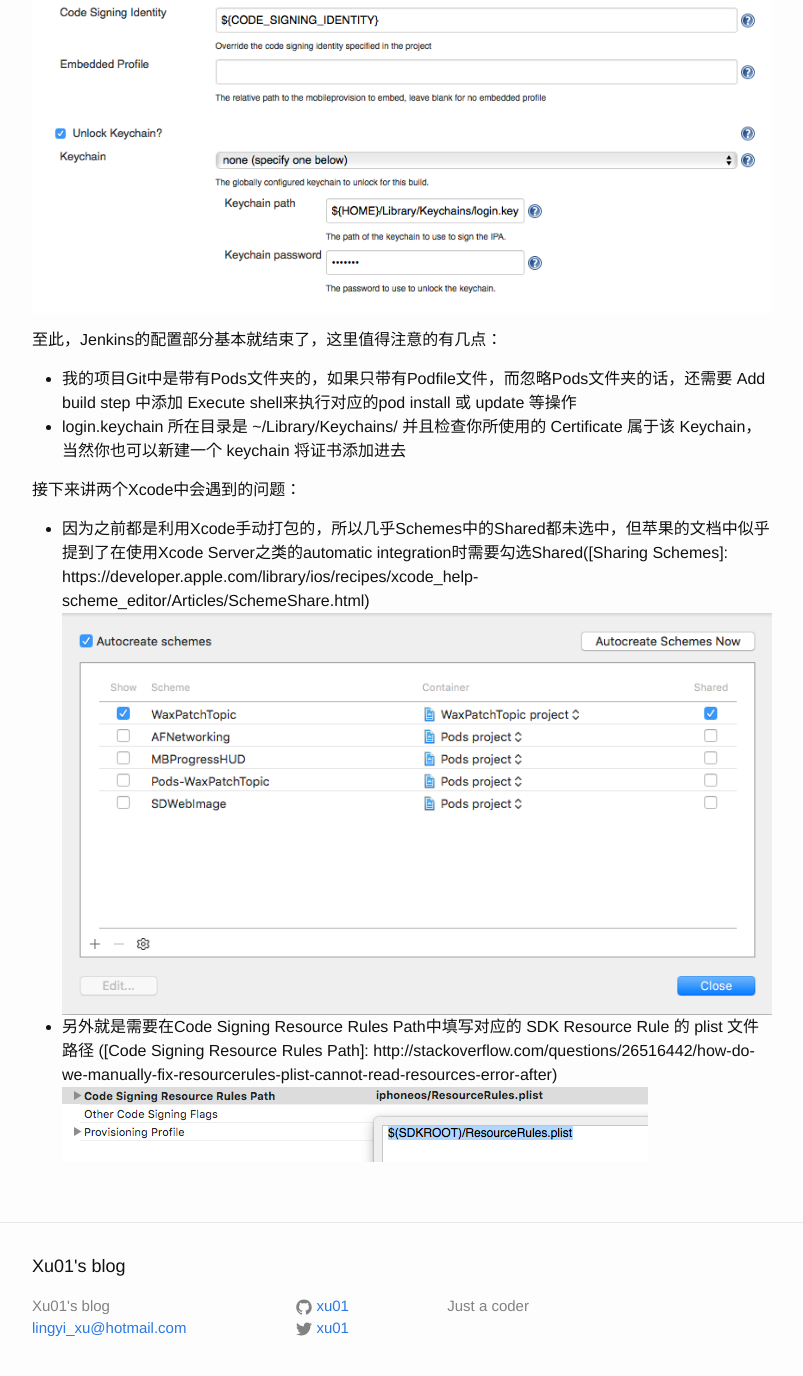
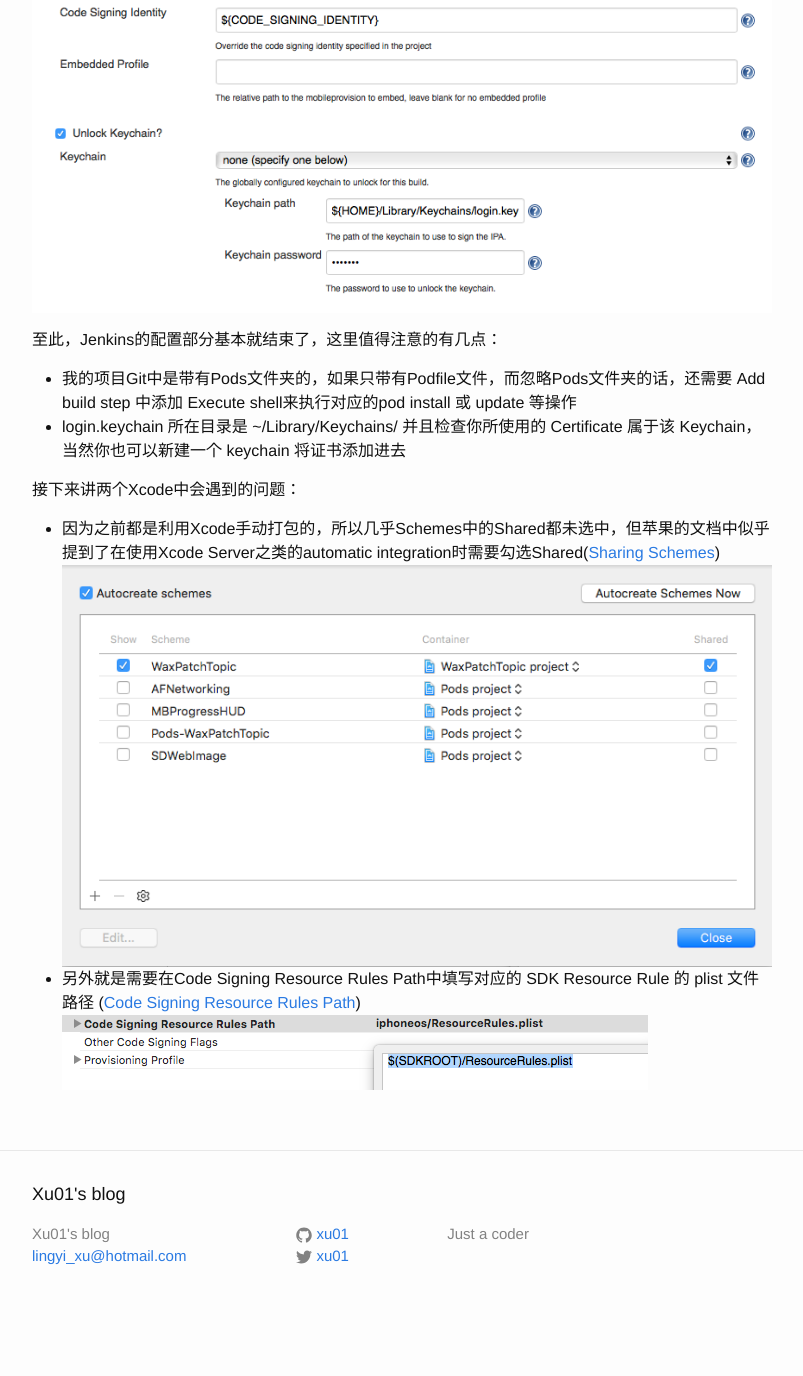
Before and after one commit to xu01/xu01.github.io, a Jekyll site: the page built from _posts/2016-04-26-iOS-release-automation.markdown, in a window 1280 px wide and 1400 px high, scrolled down 3835 px. Shown: the top 1376 px of the window, without its empty margins (238-1041 px from the left). Built offline with Jekyll 4.4.1, drawn with Linux system fonts in a browser that asks for light colours; after the commit the page ends 5163 px from its top, so only the background shows below that; part of the change alters nothing that is shown.

Commit message:
2016-04-26 post version 5

```diff
--- a/_posts/2016-04-26-iOS-release-automation.markdown
+++ b/_posts/2016-04-26-iOS-release-automation.markdown
@@ -36,7 +36,11 @@ categories: iOS
 * login.keychain 所在目录是 ~/Library/Keychains/ 并且检查你所使用的 Certificate 属于该 Keychain，当然你也可以新建一个 keychain 将证书添加进去
 
 <p>接下来讲两个Xcode中会遇到的问题：</p>
-* 因为之前都是利用Xcode手动打包的，所以几乎Schemes中的Shared都未选中，但苹果的文档中似乎提到了在使用Xcode Server之类的automatic integration时需要勾选Shared([Sharing Schemes]: https://developer.apple.com/library/ios/recipes/xcode_help-scheme_editor/Articles/SchemeShare.html)
+* 因为之前都是利用Xcode手动打包的，所以几乎Schemes中的Shared都未选中，但苹果的文档中似乎提到了在使用Xcode Server之类的automatic integration时需要勾选Shared([Sharing Schemes][sharing schemes])
 ![Sharing Schemes](/assets/images/2016-04-26/iOS_release_automation_1_sharing_schemes.png)
-* 另外就是需要在Code Signing Resource Rules Path中填写对应的 SDK Resource Rule 的 plist 文件路径 ([Code Signing Resource Rules Path]: http://stackoverflow.com/questions/26516442/how-do-we-manually-fix-resourcerules-plist-cannot-read-resources-error-after)
+* 另外就是需要在Code Signing Resource Rules Path中填写对应的 SDK Resource Rule 的 plist 文件路径 ([Code Signing Resource Rules Path][code signing resource rules path])
 ![Code Signing Resource Rules Path](/assets/images/2016-04-26/iOS_release_automation_1_code_signing_resource_rules_path.png)
+
+
+[sharing schemes]: https://developer.apple.com/library/ios/recipes/xcode_help-scheme_editor/Articles/SchemeShare.html
+[code signing resource rules path]: http://stackoverflow.com/questions/26516442/how-do-we-manually-fix-resourcerules-plist-cannot-read-resources-error-after
```
